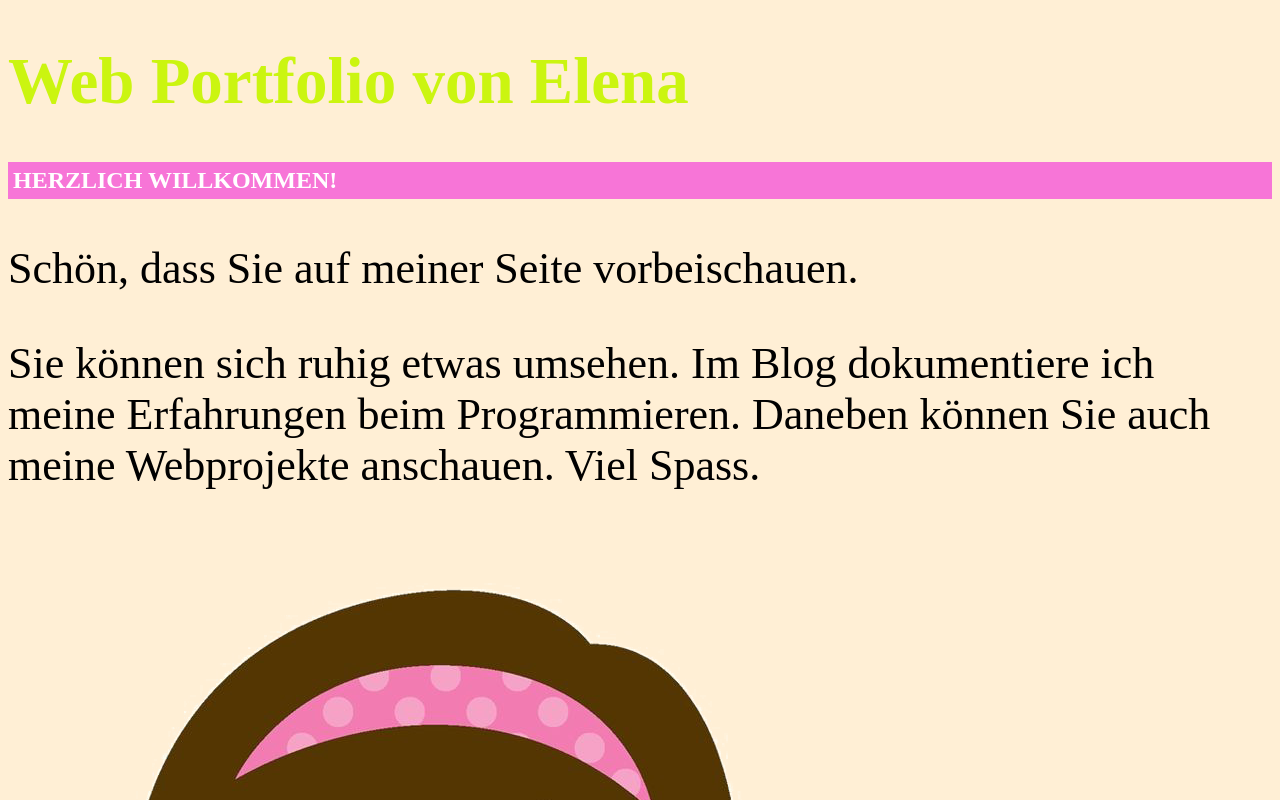
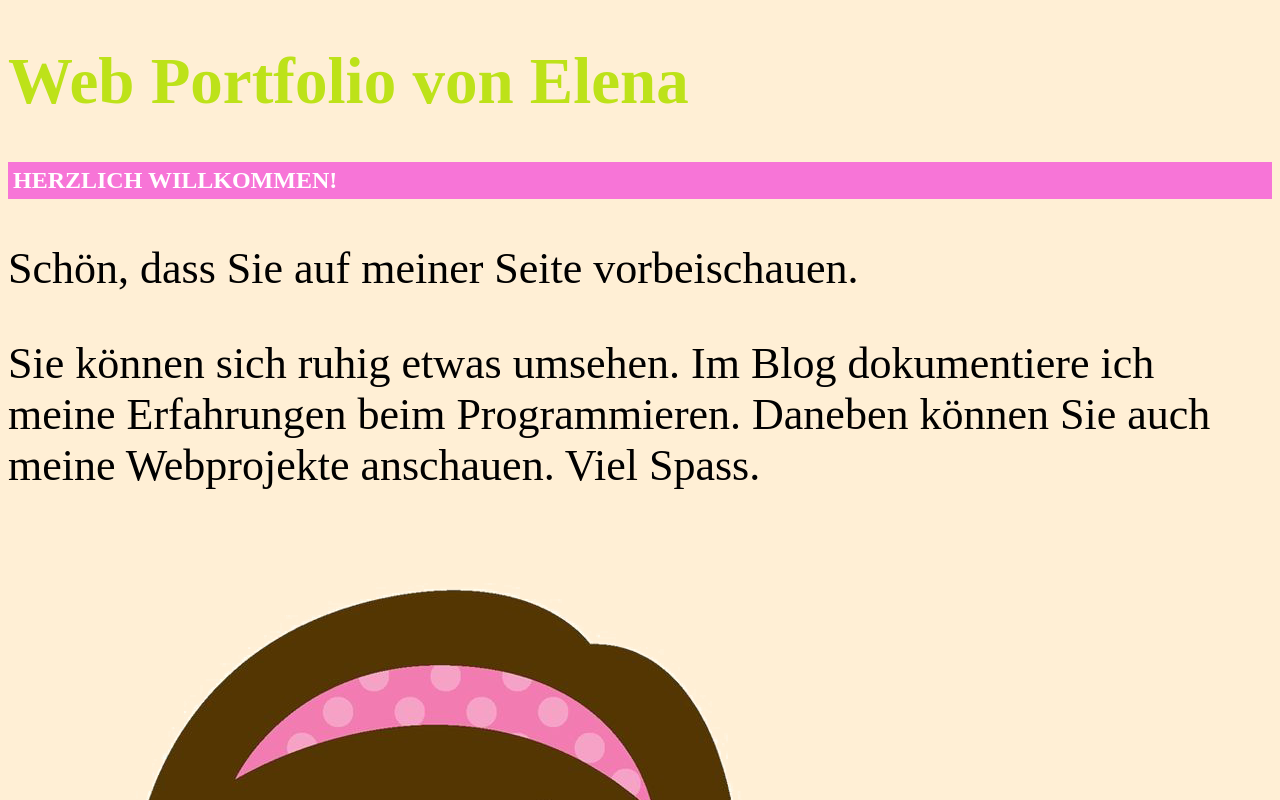
Before and after one commit to elennnaa/Portfolio, a plain HTML site: page index.html in a window 1280 px wide. Shown: the top 800 px of the page. Drawn offline with Linux system fonts and the light colour scheme.

Commit message:
Titlecolor

```diff
--- a/main.css
+++ b/main.css
@@ -6,7 +6,7 @@ h2 {
 
   .title {
     font-size: 65px;
-    color: #cbf510;
+    color: #bde219;
   }
 
   p {
@@ -15,4 +15,5 @@ h2 {
 
   body {
       background-color: papayawhip;
+
   }
```
